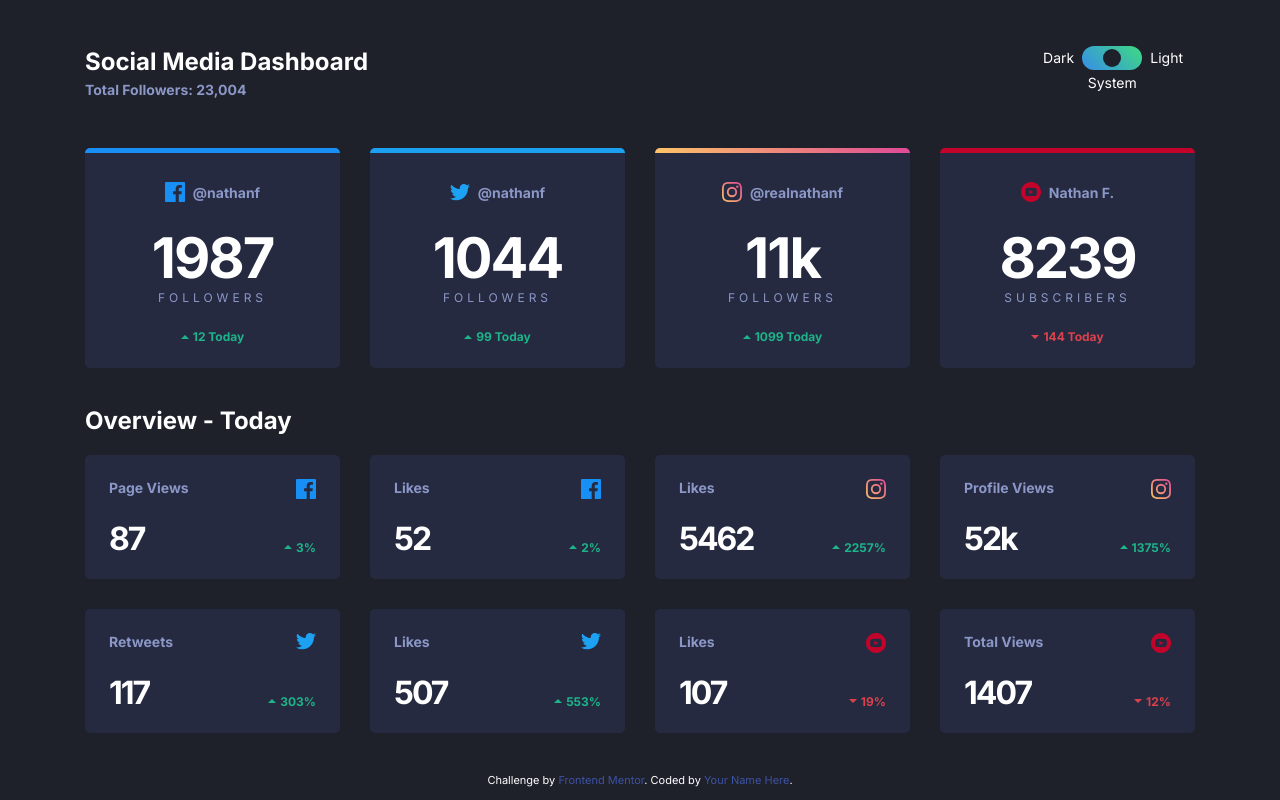
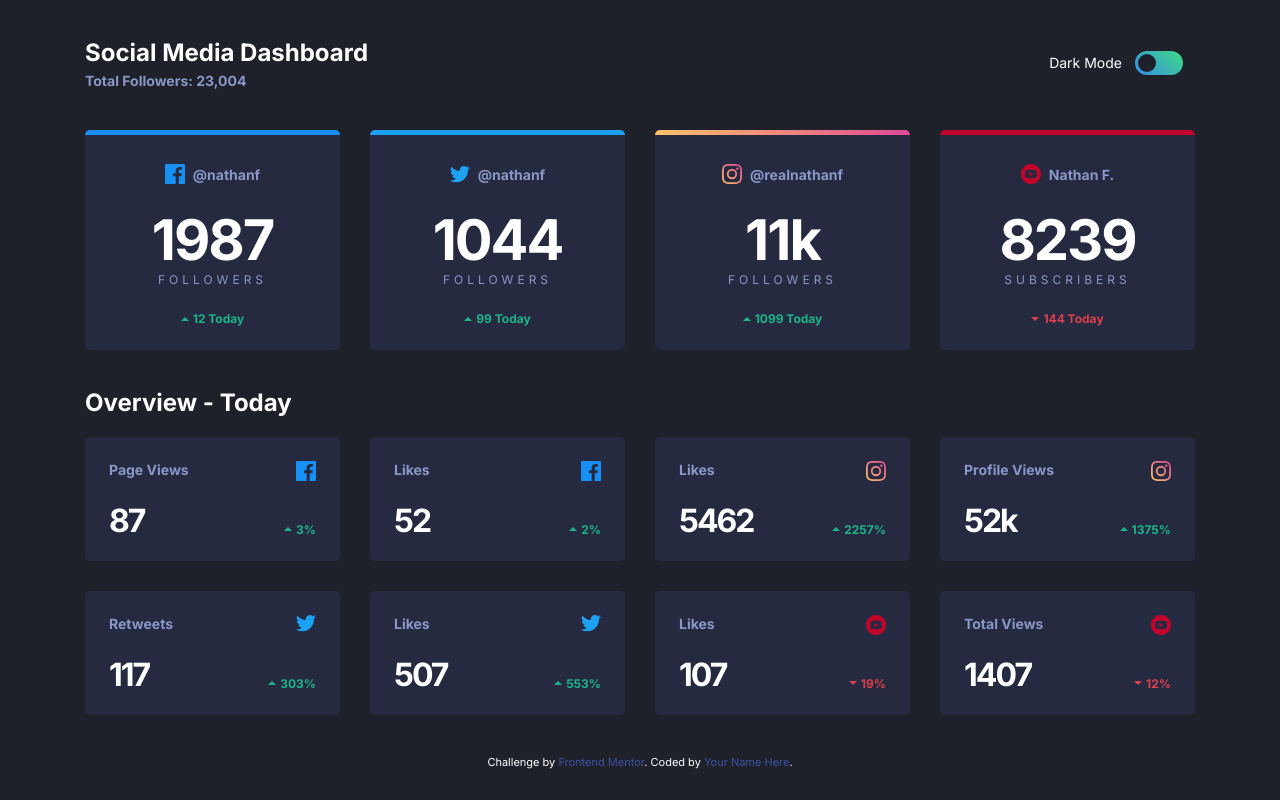
Before and after one commit to crashingstar/theme-switcher, a website: page index.html in a window 1280 px wide. Drawn offline with nearby package versions, Linux system fonts and the light colour scheme; files that its build step writes are made by us from their sources.

Commit message:
Fix Toggle Style

```diff
--- a/app/scss/components/card.scss
+++ b/app/scss/components/card.scss
@@ -24,6 +24,12 @@
     text-align: center;
     padding: rem(24);
     border-radius: rem(5);
+    transition: background 0.15s ease-in-out;
+    cursor: pointer;
+
+    &:hover {
+        background: var(--dark-card-hover);
+    }
 
     &--facebook {
         border-top: rem(5) solid var(--facebook);
--- a/app/scss/components/toggle.scss
+++ b/app/scss/components/toggle.scss
@@ -2,37 +2,23 @@
 
 .toggle {
     display: grid;
-    grid-template-columns: 1fr rem(60) 1fr;
-    grid-template-rows: repeat(2, 1fr);
-    gap: rem(4.8) rem(8);
+    grid-template-columns: 1fr rem(48);
     margin: 0;
     border: none;
 
     label {
         font-size: rem(14);
-        align-self: center;
+        grid-template-columns: 1/2;
+
         &[for='dark'] {
-            grid-column: 1/2;
-            justify-self: end;
-        }
-
-        &[for='system'] {
-            grid-column: 1/4;
-            grid-row: 2/3;
-            justify-self: center;
-            align-self: start;
-        }
-
-        &[for='light'] {
-            grid-column: 3/4;
-            align-self: center;
-        }
+            line-height: rem(24);
+            margin-right: rem(13);
+          }
     }
 
     &__wrapper {
         position: relative;
         grid-column: 2/3;
-        grid-row: 1/2;
         height: rem(24);
     }
 
--- a/app/scss/globals/boilerplate.scss
+++ b/app/scss/globals/boilerplate.scss
@@ -16,3 +16,12 @@ body {
     background: var(--dark-bg);
     color: var(--dark-text2)
 }
+
+.visually-hidden {
+    position: absolute;
+    left: -10000px;
+    top: auto;
+    width: 1px;
+    height: 1px;
+    overflow: hidden;
+  }
--- a/index.html
+++ b/index.html
@@ -40,12 +40,10 @@
     </div>
 
     <fieldset class="header__toggle toggle" aria-label="theme toggle" role="radiogroup">
-      <label for="dark">Dark</label>
-      <label for="system">System</label>
-      <label for="light">Light</label>
+      <label for="dark">Dark Mode <span class="visually-hidden">On</span></label>
+      <label for="light" class="visually-hidden">Dark Mode Off</label>
       <div class="toggle__wrapper">
         <input type="radio" name="theme" id="dark" />
-        <input type="radio" name="theme" id="system" checked />
         <input type="radio" name="theme" id="light" />
         <span aria-hidden="true" class="toggle__background"></span>
         <span aria-hidden="true" class="toggle__button"></span>
```
